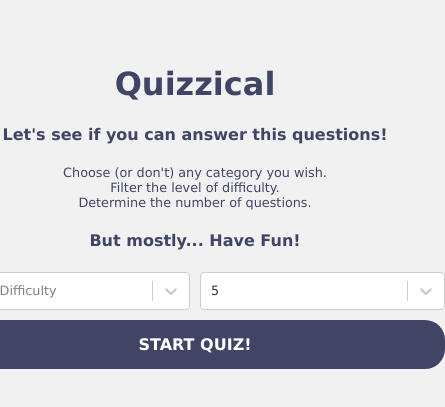
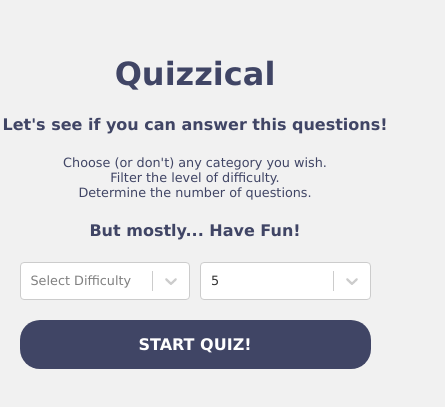
Before and after one commit to carolcal/quizzical, a React (Create React App) app: page / in a window 390 px wide. Shown: the part 205-612 px from the top of the page, 445 px wide, since content can reach past the window. Built offline with nearby package versions, Linux system fonts and the light colour scheme; no server answers.

Commit message:
Add media query to mobile format

```diff
--- a/src/components/Initial.jsx
+++ b/src/components/Initial.jsx
@@ -41,6 +41,7 @@ export default function Initial(props) {
             <p>Filter the level of difficulty. </p>
             <p>Determine the number of questions.</p>
             <h4>But mostly... Have Fun!</h4>
+            <div className='form'>
             {optionsCategories.length &&
                 <Select
                     options={optionsCategories}
@@ -66,6 +67,7 @@ export default function Initial(props) {
 
             </div>
             <button className='btn-main' onClick={() => props.getQuestions()}>START QUIZ!</button>
+            </div>
         </div>
     )
 }
--- a/src/index.css
+++ b/src/index.css
@@ -152,3 +152,19 @@ button {
     background-color: var(--wrong-color);
     color: var(--primary-color);
 }
+
+@media (max-width: 500px){
+
+    .form{
+        width: 90%;
+    }
+
+    .form-select{
+        width: 50%;
+    }
+
+    .form-select-multi, .question-unit, .btn-main{
+        width: 100%;
+        margin: 10px 0;
+    }
+}
```
